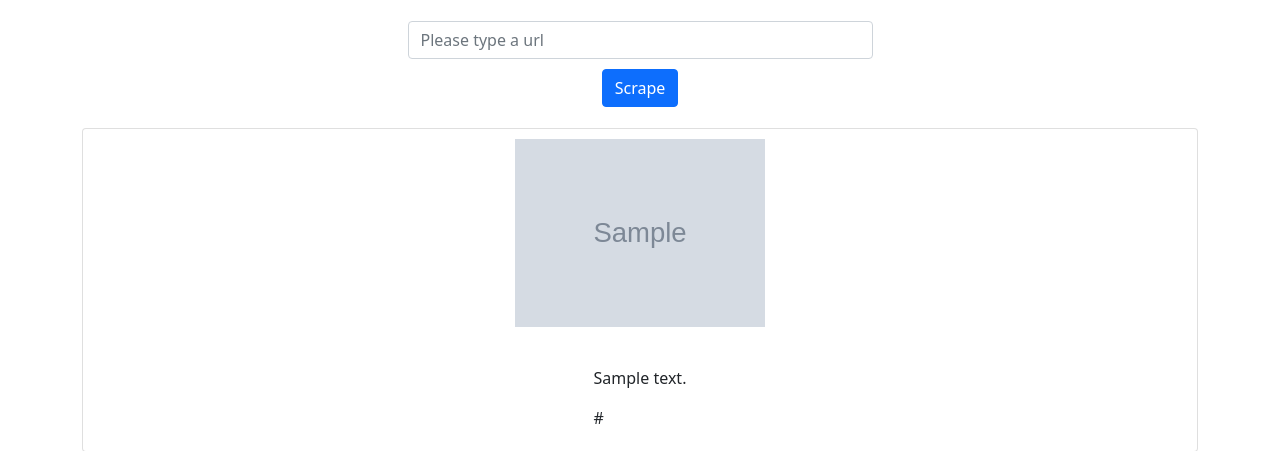
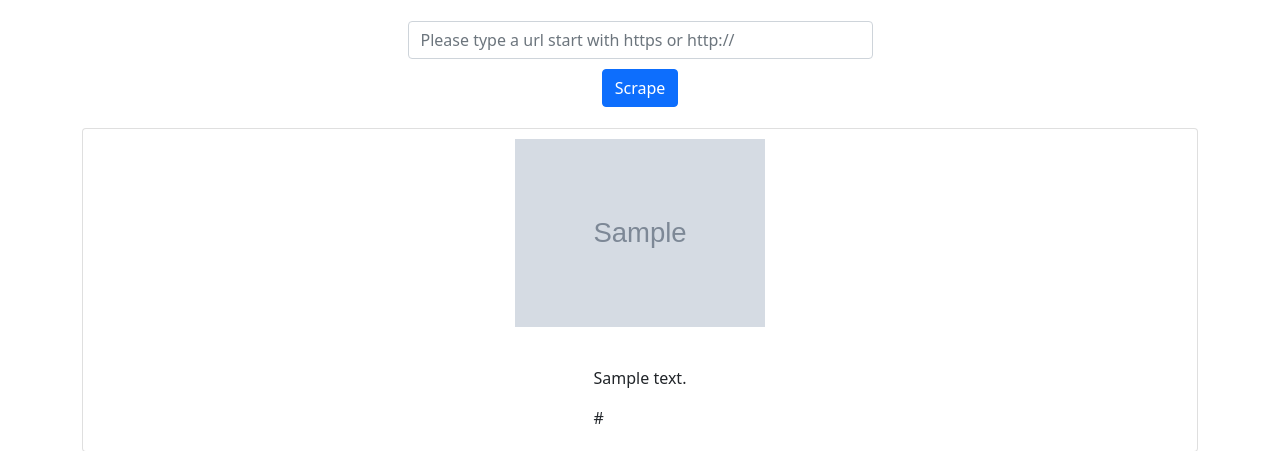
Before and after one commit to Freedisch/SCRAPING-DATA, a Flask app: template templates/index.html in a window 1280 px wide. Shown: the part 56-507 px from the top of the page. Run offline with Flask 2, Linux system fonts and the light colour scheme; the template is opened without the code that fills it: most values are stand-ins (such as "Sample title", 1, 10 or a date in 2020); grey boxes marked "Sample" are stand-in pictures.

Commit message:
second 2. commit

```diff
--- a/templates/index.html
+++ b/templates/index.html
@@ -4,7 +4,7 @@
     <meta charset="UTF-8">
     <meta http-equiv="X-UA-Compatible" content="IE=edge">
     <meta name="viewport" content="width=device-width, initial-scale=1.0">
-    <title>Freenine</title>
+    <title>DATA-COLLECT</title>
     <link href="https://cdn.jsdelivr.net/npm/bootstrap@5.1.3/dist/css/bootstrap.min.css" rel="stylesheet" integrity="sha384-1BmE4kWBq78iYhFldvKuhfTAU6auU8tT94WrHftjDbrCEXSU1oBoqyl2QvZ6jIW3" crossorigin="anonymous">
 </head>
 <body>
@@ -33,7 +33,7 @@
         <form class="col-lg" method="post" action="{{url_for('search')}}">
           <div class="form-row">
             <div class="col-md-5 mb3" style="margin: 5px auto">
-              <input type="text" name="url" class="form-control" placeholder="Please type a url" required>
+              <input type="text" name="url" class="form-control" placeholder="Please type a url start with https or http://" required>
             </div>
           </div>
 
```
